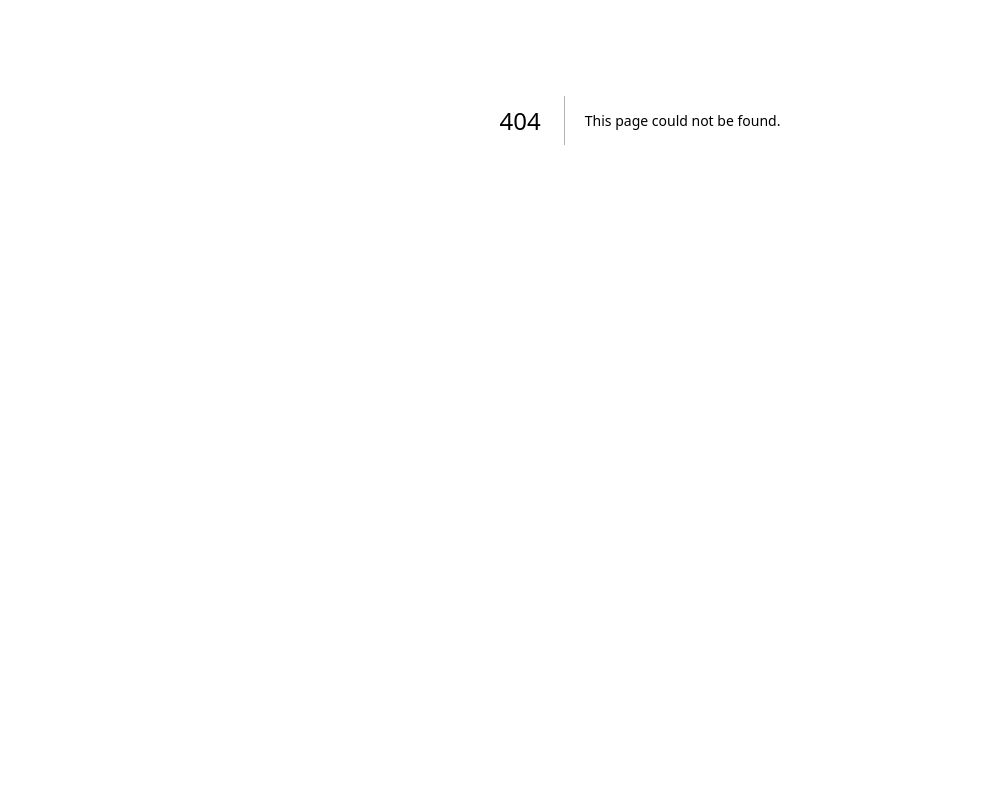
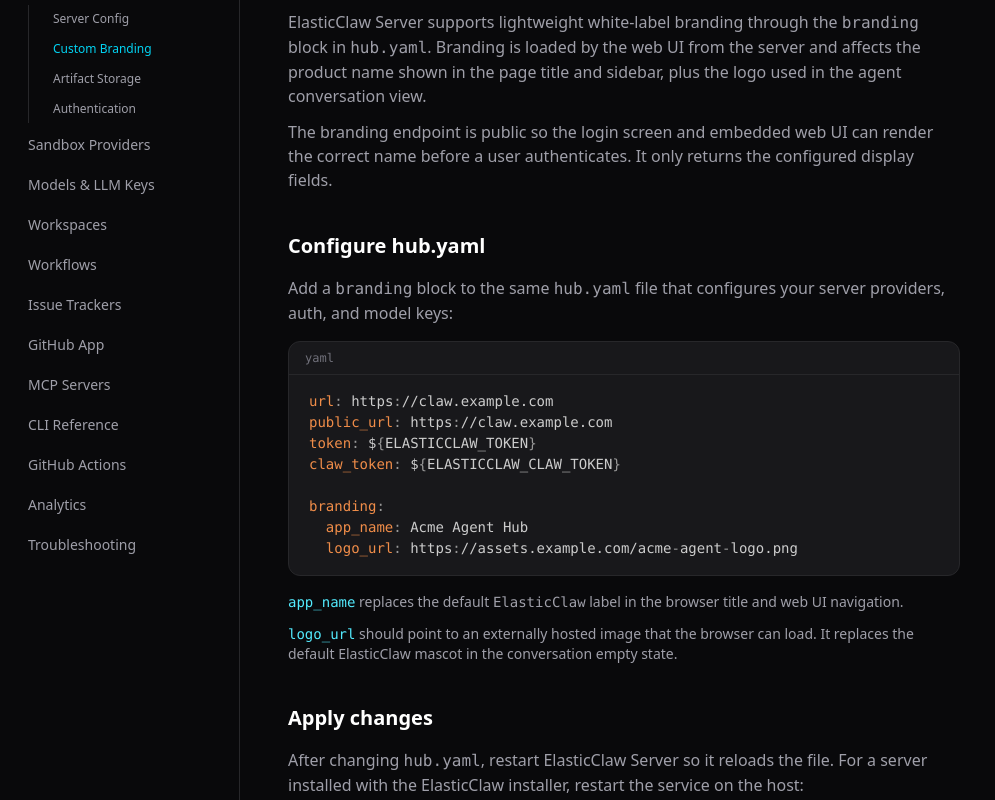
Before and after one commit to elasticclaw/elasticclaw.ai, a Next.js app: page /docs/branding in a window 1280 px wide. Before the commit this address had no page. Shown: the part 280-1080 px from the top of the page, without its empty margins (0-995 px from the left). Before the commit the page ends 800 px from the top, so only its background shows below. Built offline with nearby package versions, Linux system fonts and the light colour scheme.

Commit message:
Document custom branding configuration

```diff
--- /dev/null
+++ b/src/app/docs/branding/page.tsx
@@ -0,0 +1,100 @@
+import type { Metadata } from "next";
+import Link from "next/link";
+import { DocsPage, CodeBlock, Note, Section } from "@/components/docs-page";
+
+export const metadata: Metadata = { title: "Custom Branding" };
+
+export default function BrandingPage() {
+  return (
+    <DocsPage
+      title="Custom Branding"
+      description="Customize the ElasticClaw Server web UI name and logo from hub.yaml."
+    >
+      <Section title="Overview">
+        <p>
+          ElasticClaw Server supports lightweight white-label branding through
+          the <code>branding</code> block in <code>hub.yaml</code>. Branding is
+          loaded by the web UI from the server and affects the product name shown
+          in the page title and sidebar, plus the logo used in the agent
+          conversation view.
+        </p>
+        <p>
+          The branding endpoint is public so the login screen and embedded web
+          UI can render the correct name before a user authenticates. It only
+          returns the configured display fields.
+        </p>
+      </Section>
+
+      <Section title="Configure hub.yaml">
+        <p>
+          Add a <code>branding</code> block to the same <code>hub.yaml</code>{" "}
+          file that configures your server providers, auth, and model keys:
+        </p>
+        <CodeBlock lang="yaml">{`url: https://claw.example.com
+public_url: https://claw.example.com
+token: \${ELASTICCLAW_TOKEN}
+claw_token: \${ELASTICCLAW_CLAW_TOKEN}
+
+branding:
+  app_name: Acme Agent Hub
+  logo_url: https://assets.example.com/acme-agent-logo.png`}</CodeBlock>
+        <div className="space-y-3 text-sm text-zinc-400">
+          <p>
+            <code className="text-cyan-300">app_name</code> replaces the
+            default <code>ElasticClaw</code> label in the browser title and web
+            UI navigation.
+          </p>
+          <p>
+            <code className="text-cyan-300">logo_url</code> should point to an
+            externally hosted image that the browser can load. It replaces the
+            default ElasticClaw mascot in the conversation empty state.
+          </p>
+        </div>
+      </Section>
+
+      <Section title="Apply changes">
+        <p>
+          After changing <code>hub.yaml</code>, restart ElasticClaw Server so it
+          reloads the file. For a server installed with the ElasticClaw
+          installer, restart the service on the host:
+        </p>
+        <CodeBlock lang="bash">{`sudo systemctl restart elasticclaw`}</CodeBlock>
+        <p>
+          Then reload the web UI. The browser may keep the previous branding for
+          the current page lifetime, so a normal page refresh is enough after the
+          server restarts.
+        </p>
+      </Section>
+
+      <Section title="Image guidance">
+        <ul className="list-disc list-inside space-y-2 text-sm text-zinc-400">
+          <li>Use an HTTPS URL that is reachable by users' browsers.</li>
+          <li>Use PNG, SVG, or WebP for predictable browser rendering.</li>
+          <li>Prefer a square or near-square image with transparent background.</li>
+          <li>Keep the file small enough to load quickly on the login page.</li>
+        </ul>
+        <Note>
+          The server stores the logo URL, not the image bytes. Host the image in
+          your own static asset bucket, CDN, or application asset host.
+        </Note>
+      </Section>
+
+      <Section title="Related configuration">
+        <p>
+          See{" "}
+          <Link href="/docs/hub" className="text-cyan-400 hover:underline">
+            Server Config
+          </Link>{" "}
+          for the full <code>hub.yaml</code> field reference and{" "}
+          <Link
+            href="/docs/authentication"
+            className="text-cyan-400 hover:underline"
+          >
+            Authentication
+          </Link>{" "}
+          for login and access control settings.
+        </p>
+      </Section>
+    </DocsPage>
+  );
+}
--- a/src/app/docs/layout.tsx
+++ b/src/app/docs/layout.tsx
@@ -32,6 +32,7 @@
     label: "Configuration",
     children: [
       { href: "/docs/hub", label: "Server Config" },
+      { href: "/docs/branding", label: "Custom Branding" },
       { href: "/docs/artifact-storage", label: "Artifact Storage" },
       { href: "/docs/authentication", label: "Authentication" },
     ],
```
